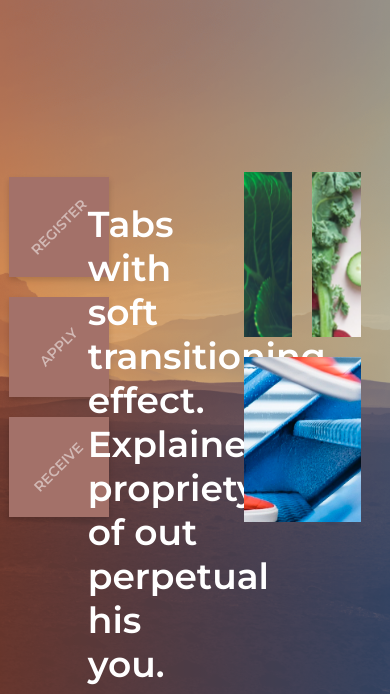
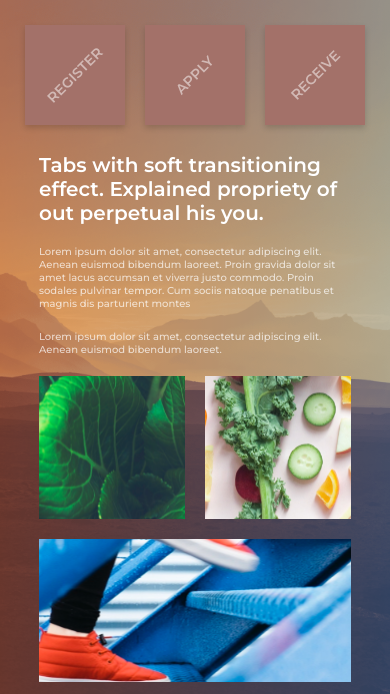
Before and after one commit to vkurilo/Egzaminas, a website: page index.html in a window 390 px wide. Shown: the part 926-1620 px from the top of the page. Drawn offline with nearby package versions, Linux system fonts and the light colour scheme.

Commit message:
features media done

```diff
--- a/scss/section.scss
+++ b/scss/section.scss
@@ -9,6 +9,7 @@
     background-repeat: no-repeat;
     background-size: cover;
     background-position:bottom ;
+    overflow: hidden;
     position: relative;
 
     &::before{
@@ -167,3 +168,56 @@
 
     }
     }
+
+
+
+ @media (max-width: 1200px){
+    .section{
+        .about-tabs{
+            h2{
+                font-size: 25px;
+            }
+        }
+    }
+
+ }
+
+ @media (max-width:768px){
+   .section{
+    flex-direction: column;
+    .tabs{
+        width: 100%;
+        flex-direction: row;
+        gap:60px;
+    }
+    .about-tabs{
+        flex-direction: row;
+
+        width: 80%;
+        padding: 0;
+    }
+    .photos{
+        width: 80%;
+        height: 100%;
+        padding-bottom: 15px;
+    }
+   }
+ }
+
+ @media (max-width:470px){
+    .section{
+
+
+        .tabs{
+            gap:20px;
+        }
+        .about-tabs{
+            h2{
+                font-size: 20px;
+            }
+            p{
+                font-size: 10px;
+            }
+        }
+    }
+ }
```
Also changed, not shown: app/css/style.css.
